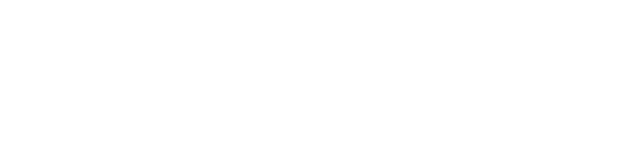
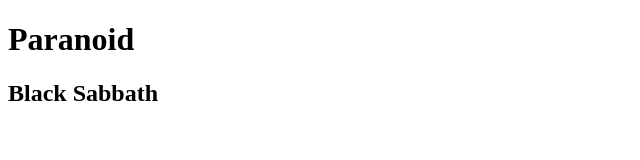
Before and after one commit to MATEUSZ1M/nauka-gita, a plain HTML site: page index.html in a window 1280 px wide. Shown: the whole page, without its empty margins (0-640 px from the left). Drawn offline with Linux system fonts and the light colour scheme.

Commit message:
Add style for page header to idnex.html

```diff
--- a/index.html
+++ b/index.html
@@ -8,6 +8,13 @@
     <link rel="stylesheet" href="style.css">
 </head>
 <body>
+    <header>
+        <div class="container">
+            <h1>Paranoid</h1>
+            <h2>Black Sabbath</h2>
+        </div>
+
+    </header>
 
 </body>
 </html>
```
